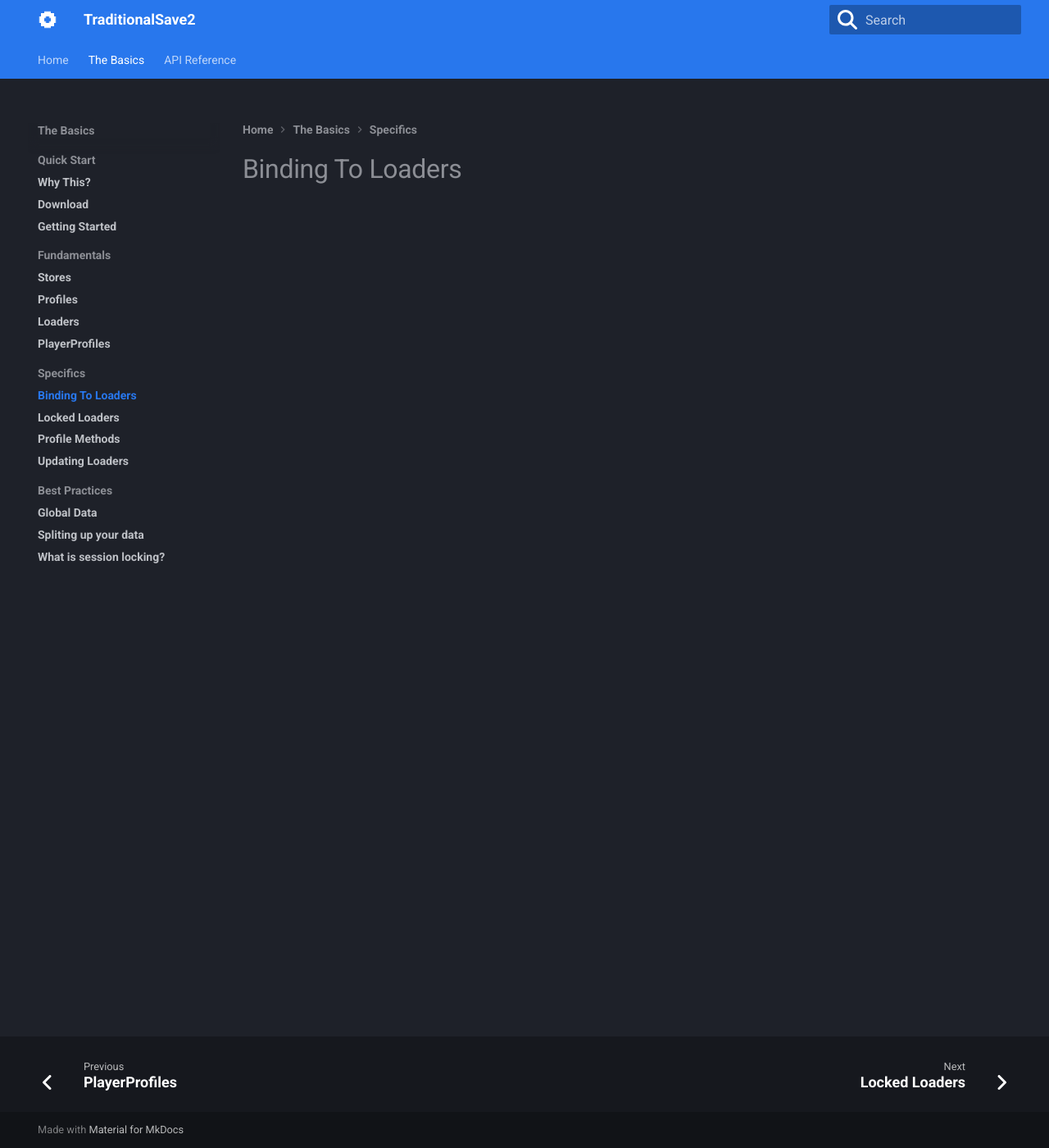
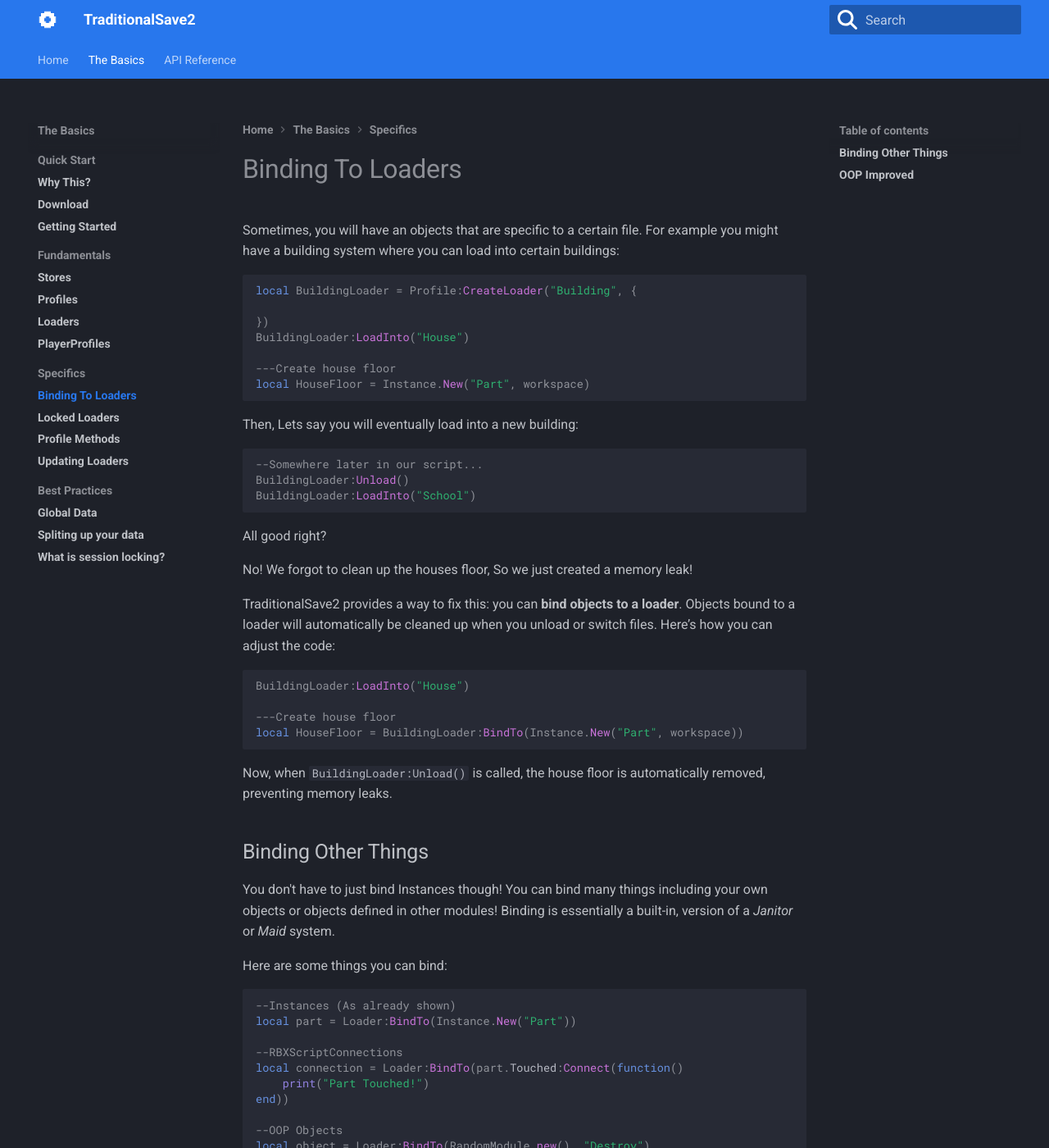
Before and after one commit to Judash399/Traditional-Save, an MkDocs documentation site: the page built from docs/the-basics/Specifics/Binding-To-Loaders.md, in a window 1280 px wide and 1400 px high. Shown: the whole window at 82% size. Built offline with MkDocs 1.6.1 and Material for MkDocs 9.7.7, drawn with Linux system fonts in a browser that asks for light colours; some of the changed text lies outside the part shown.

Commit message:
Add documentation for core TraditionalSave2 concepts
Introduced new documentation pages covering Loaders, PlayerProfiles, Profiles, Stores, and binding objects to loaders. Expanded quick start and rationale sections to clarify setup and usage patterns for TraditionalSave2, including best practices and important notes for maintainability and memory management.

````diff
--- a/docs/the-basics/Specifics/Binding-To-Loaders.md
+++ b/docs/the-basics/Specifics/Binding-To-Loaders.md
@@ -1 +1,64 @@
 # Binding To Loaders
+
+Sometimes, you will have an objects that are specific to a certain file. For example you might have a building system where you can load into certain buildings:
+```lua
+local BuildingLoader = Profile:CreateLoader("Building", {
+
+})
+BuildingLoader:LoadInto("House")
+
+---Create house floor
+local HouseFloor = Instance.New("Part", workspace)
+```
+
+Then, Lets say you will eventually load into a new building:
+
+```lua
+--Somewhere later in our script...
+BuildingLoader:Unload()
+BuildingLoader:LoadInto("School")
+```
+
+All good right?
+
+No! We forgot to clean up the houses floor, So we just created a memory leak!
+
+TraditionalSave2 provides a way to fix this: you can **bind objects to a loader**. Objects bound to a loader will automatically be cleaned up when you unload or switch files. Here’s how you can adjust the code:
+```lua
+BuildingLoader:LoadInto("House")
+
+---Create house floor
+local HouseFloor = BuildingLoader:BindTo(Instance.New("Part", workspace))
+```
+Now, when `BuildingLoader:Unload()` is called, the house floor is automatically removed, preventing memory leaks.
+
+## Binding Other Things
+You don't have to just bind Instances though! You can bind many things including your own objects or objects defined in other modules! Binding is essentially a built-in, version of a *Janitor* or *Maid* system.
+
+Here are some things you can bind:
+```lua
+--Instances (As already shown)
+local part = Loader:BindTo(Instance.New("Part"))
+
+--RBXScriptConnections
+local connection = Loader:BindTo(part.Touched:Connect(function()
+    print("Part Touched!")
+end))
+
+--OOP Objects
+local object = Loader:BindTo(RandomModule.new(), "Destroy")
+```
+
+## OOP Improved
+TraditionalSave automaticly checks most cleanup functions to see if they exist, Currently it checks for:
+
+* `Destroy()`
+* `Disconnect()`
+* `Cleanup()`
+
+Because of this, most flavors of OOP are supported. So, most of the time, Binding can be done as:
+```lua
+local object = Loader:BindTo(RandomModule.new())
+```
+
+If you wish for it to not check for these cleanup functions, set the correct cleanup function.
````
Also changed, not shown: docs/the-basics/Fundamentals/Loaders.md (+65 -0 lines), docs/the-basics/Fundamentals/PlayerProfiles.md (+32 -0 lines), docs/the-basics/Fundamentals/Profiles.md (+43 -0 lines), docs/the-basics/Fundamentals/Stores.md (+44 -0 lines), docs/the-basics/Quick-Start/getting-started.md (+34 -15 lines), docs/the-basics/Quick-Start/why-this.md (+9 -1 lines).
